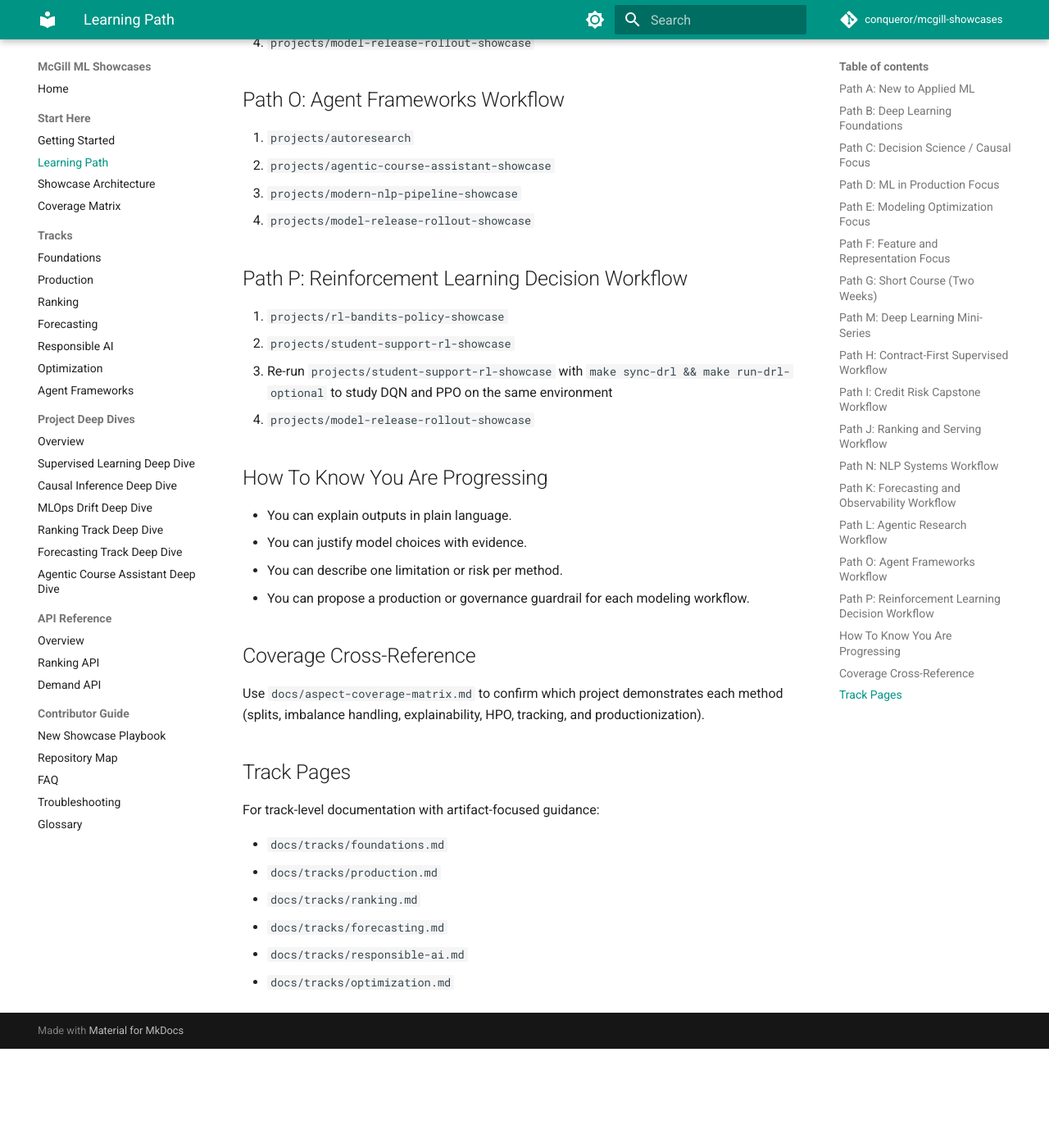
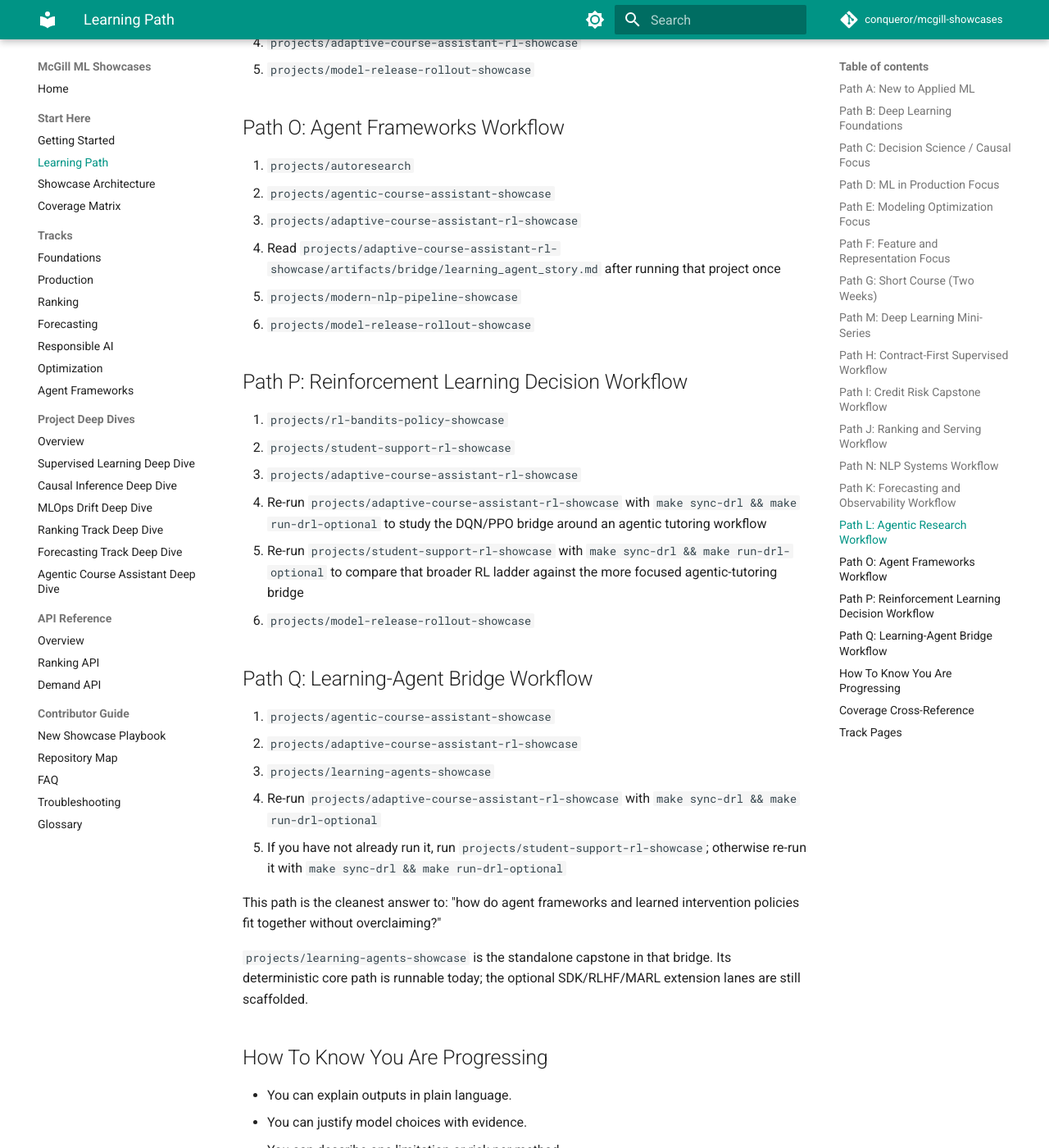
Before and after one commit to conqueror/mcgill-showcases, an MkDocs documentation site: the page built from docs/learning-path.md, in a window 1280 px wide and 1400 px high, scrolled down 3152 px. Shown: the whole window at 82% size. Built offline with MkDocs 1.6.1 and Material for MkDocs 9.7.7, drawn with Linux system fonts in a browser that asks for light colours; comment, search, counter and statistics services are not loaded; before the commit the page ends 4431 px from its top, so only the background shows below that.

Commit message:
chore(adaptive-course-rl): wire root catalog and CI

```diff
--- a/docs/learning-path.md
+++ b/docs/learning-path.md
@@ -83,19 +83,36 @@
 1. `projects/automl-hpo-showcase`
 2. `projects/autoresearch`
 3. `projects/agentic-course-assistant-showcase`
-4. `projects/model-release-rollout-showcase`
+4. `projects/adaptive-course-assistant-rl-showcase`
+5. `projects/model-release-rollout-showcase`
 
 ## Path O: Agent Frameworks Workflow
 1. `projects/autoresearch`
 2. `projects/agentic-course-assistant-showcase`
-3. `projects/modern-nlp-pipeline-showcase`
-4. `projects/model-release-rollout-showcase`
+3. `projects/adaptive-course-assistant-rl-showcase`
+4. Read `projects/adaptive-course-assistant-rl-showcase/artifacts/bridge/learning_agent_story.md` after running that project once
+5. `projects/modern-nlp-pipeline-showcase`
+6. `projects/model-release-rollout-showcase`
 
 ## Path P: Reinforcement Learning Decision Workflow
 1. `projects/rl-bandits-policy-showcase`
 2. `projects/student-support-rl-showcase`
-3. Re-run `projects/student-support-rl-showcase` with `make sync-drl && make run-drl-optional` to study DQN and PPO on the same environment
-4. `projects/model-release-rollout-showcase`
+3. `projects/adaptive-course-assistant-rl-showcase`
+4. Re-run `projects/adaptive-course-assistant-rl-showcase` with `make sync-drl && make run-drl-optional` to study the DQN/PPO bridge around an agentic tutoring workflow
+5. Re-run `projects/student-support-rl-showcase` with `make sync-drl && make run-drl-optional` to compare that broader RL ladder against the more focused agentic-tutoring bridge
+6. `projects/model-release-rollout-showcase`
+
+## Path Q: Learning-Agent Bridge Workflow
+1. `projects/agentic-course-assistant-showcase`
+2. `projects/adaptive-course-assistant-rl-showcase`
+3. `projects/learning-agents-showcase`
+4. Re-run `projects/adaptive-course-assistant-rl-showcase` with `make sync-drl && make run-drl-optional`
+5. If you have not already run it, run `projects/student-support-rl-showcase`; otherwise re-run it with `make sync-drl && make run-drl-optional`
+
+This path is the cleanest answer to: "how do agent frameworks and learned intervention policies fit together without overclaiming?"
+
+`projects/learning-agents-showcase` is the standalone capstone in that bridge. Its deterministic
+core path is runnable today; the optional SDK/RLHF/MARL extension lanes are still scaffolded.
 
 ## How To Know You Are Progressing
 - You can explain outputs in plain language.
```
Also changed, not shown: README.md (+4 -0 lines), docs/aspect-coverage-matrix.md (+2 -0 lines), docs/getting-started.md (+2 -0 lines), 5 other files.
